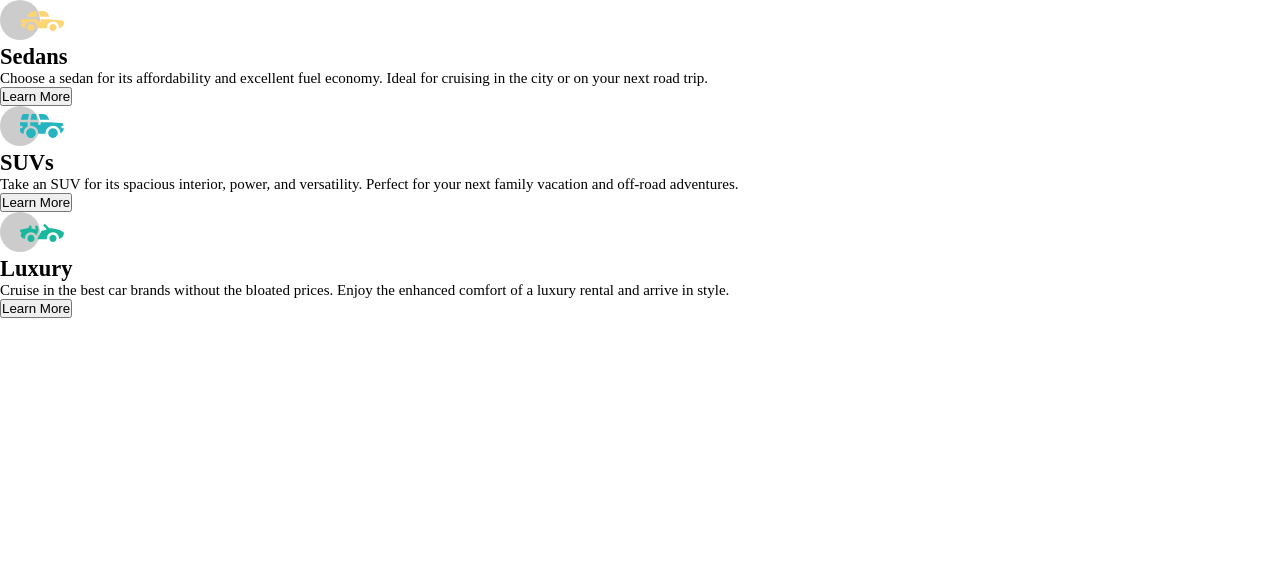
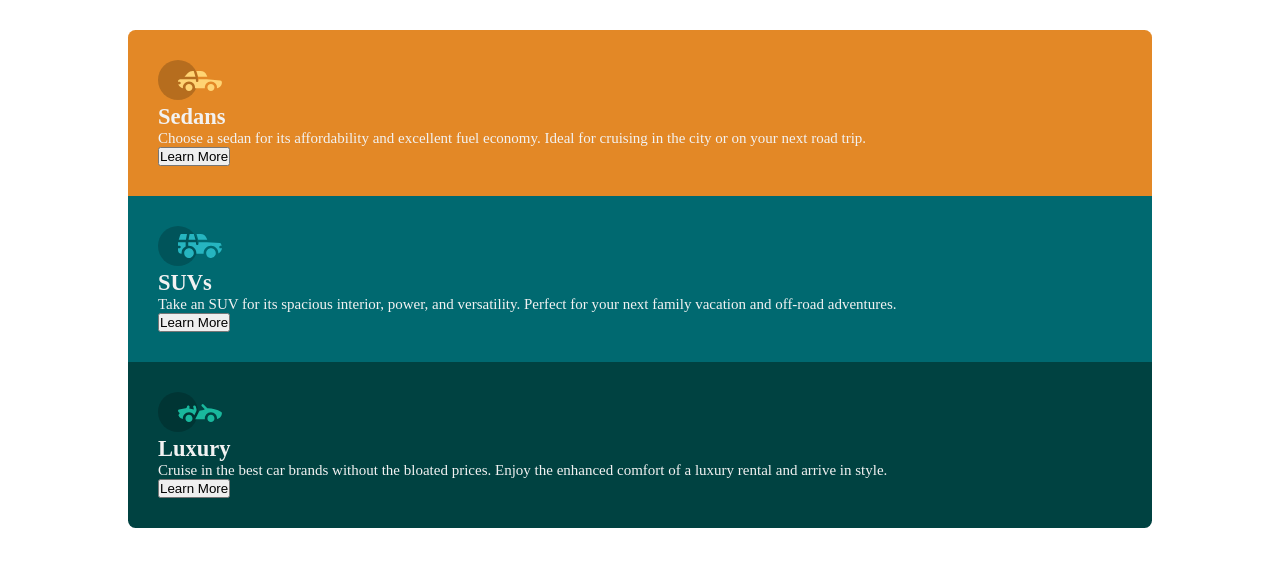
Before and after one commit to john-k-phillips/fm-3-column-preview-card, a website: page index.html in a window 1280 px wide. Drawn offline with Linux system fonts and the light colour scheme.

Commit message:
Colors and white space styling added for cards.

```diff
--- a/styles.scss
+++ b/styles.scss
@@ -1,5 +1,7 @@
 @import 'styles/variables';
 @import url('https://fonts.googleapis.com/css2?family=Big+Shoulders+Display&family=Lexend+Deca:wght@700&display=swap');
+
+@import 'styles/cards';
 
 * {
     margin: 0px;
@@ -9,6 +11,20 @@
 
 body {
     font-size: 15px;
+    color: $clr-light-gray;
+
+    display: flex;
+    justify-content: center;
+
+    margin-top: 2em;
+    margin-bottom: 2em;
+}
+
+.container {
+    width: 80%;
+
+    display: flex;
+    flex-direction: column;
 }
 
 @media screen and (min-width: 765px) {
--- /dev/null
+++ b/styles/_cards.scss
@@ -0,0 +1,17 @@
+section {
+   padding: 2em;
+}
+
+.sedans {
+    background-color: $clr-card-orange;
+    border-radius: 0.5em 0.5em 0 0;
+}
+
+.suvs {
+    background-color: $clr-card-cyan;
+}
+
+.luxary {
+    background-color: $clr-card-dark-cyan;
+    border-radius: 0 0 0.5em 0.5em;
+}
```
Also changed, not shown: styles.css, 1 other file.
